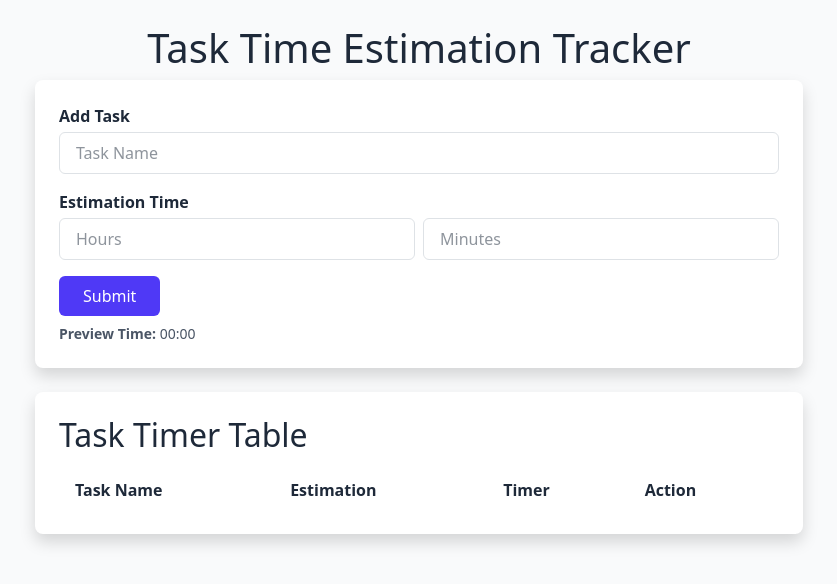
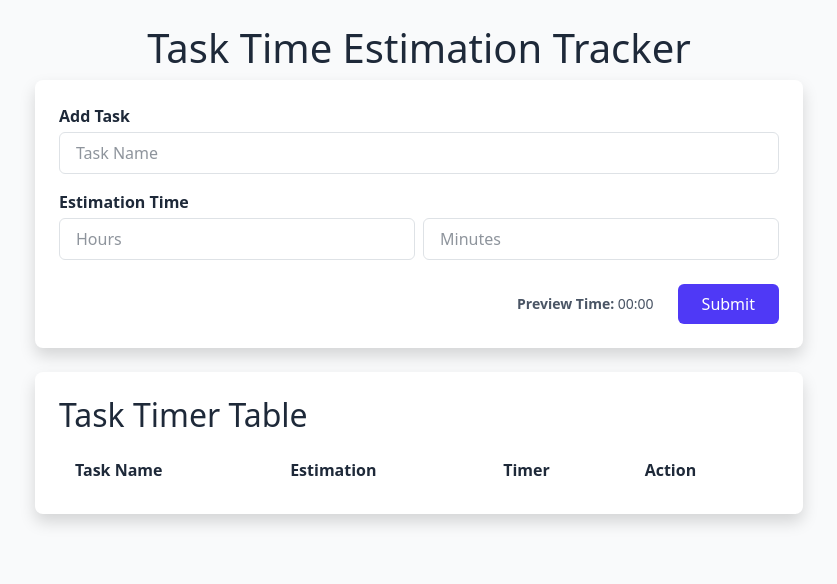
Before and after one commit to juheedhone/estimate-app, a React (Vite) app: page / in a window 1280 px wide. Shown: the top 584 px of the page, without its empty margins (221-1058 px from the left). Built offline with nearby package versions, Linux system fonts and the light colour scheme; no server answers.

Commit message:
fixed submit on right side.

```diff
--- a/src/component/EstimateAdd.tsx
+++ b/src/component/EstimateAdd.tsx
@@ -104,15 +104,18 @@ const EstimateAdd = ({ onSubmit }: Props) => {
         </div>
       </div>
 
-      <button
-        type="submit"
-        className="bg-indigo-600 text-white px-4 py-2 rounded hover:bg-indigo-700"
-      >
-        Submit
-      </button>
+      <div className="flex justify-end items-center gap-4 mt-4">
+        <div className="text-gray-600 text-sm">
+          <strong>Preview Time:</strong>{" "}
+          {formatTime(watchedHour, watchedMinutes)}
+        </div>
 
-      <div className="mt-2 text-gray-600 text-sm">
-        <strong>Preview Time:</strong> {formatTime(watchedHour, watchedMinutes)}
+        <button
+          type="submit"
+          className="bg-indigo-600 text-white px-4 py-2 rounded hover:bg-indigo-700"
+        >
+          Submit
+        </button>
       </div>
     </form>
   );
```
